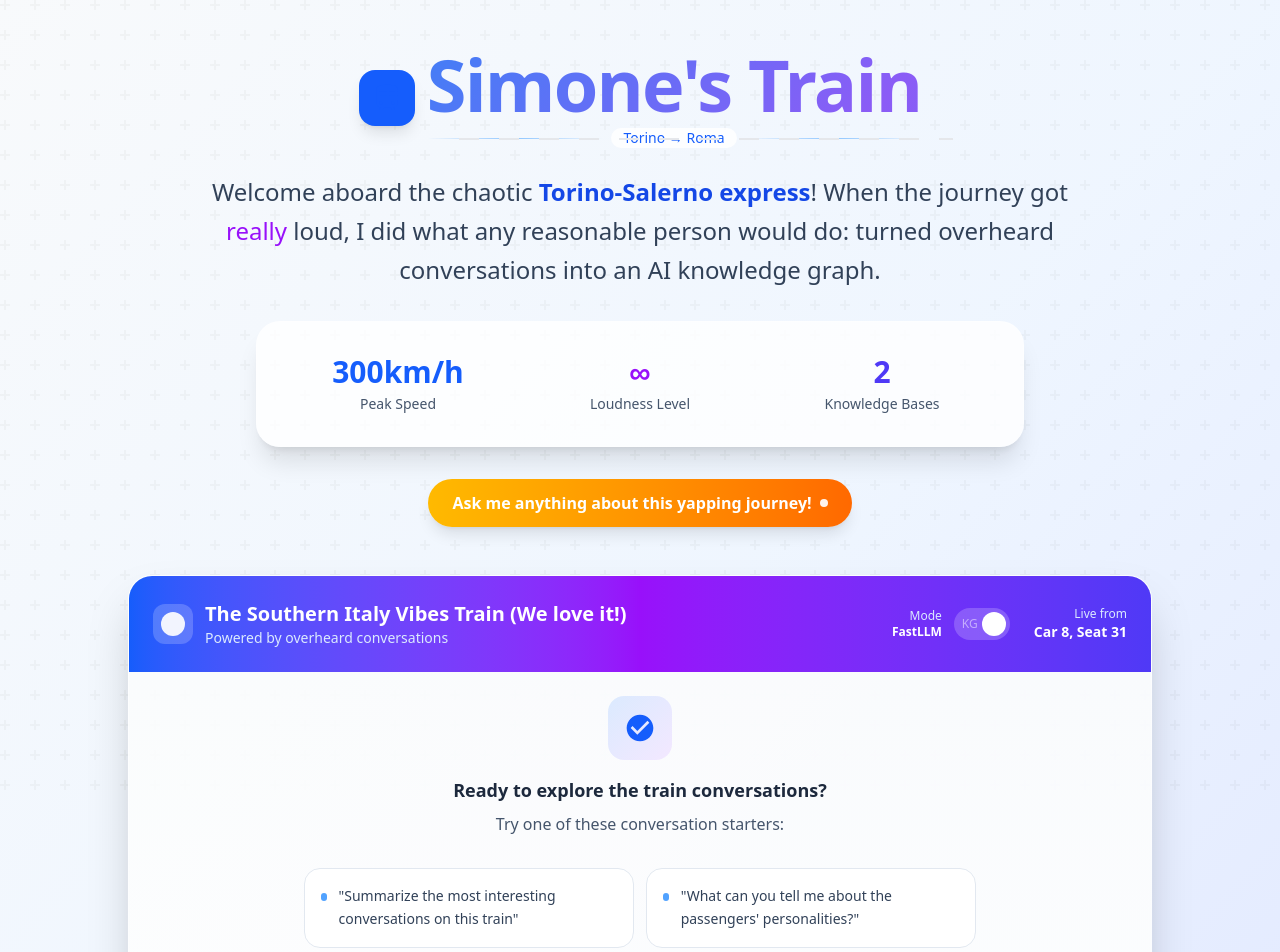
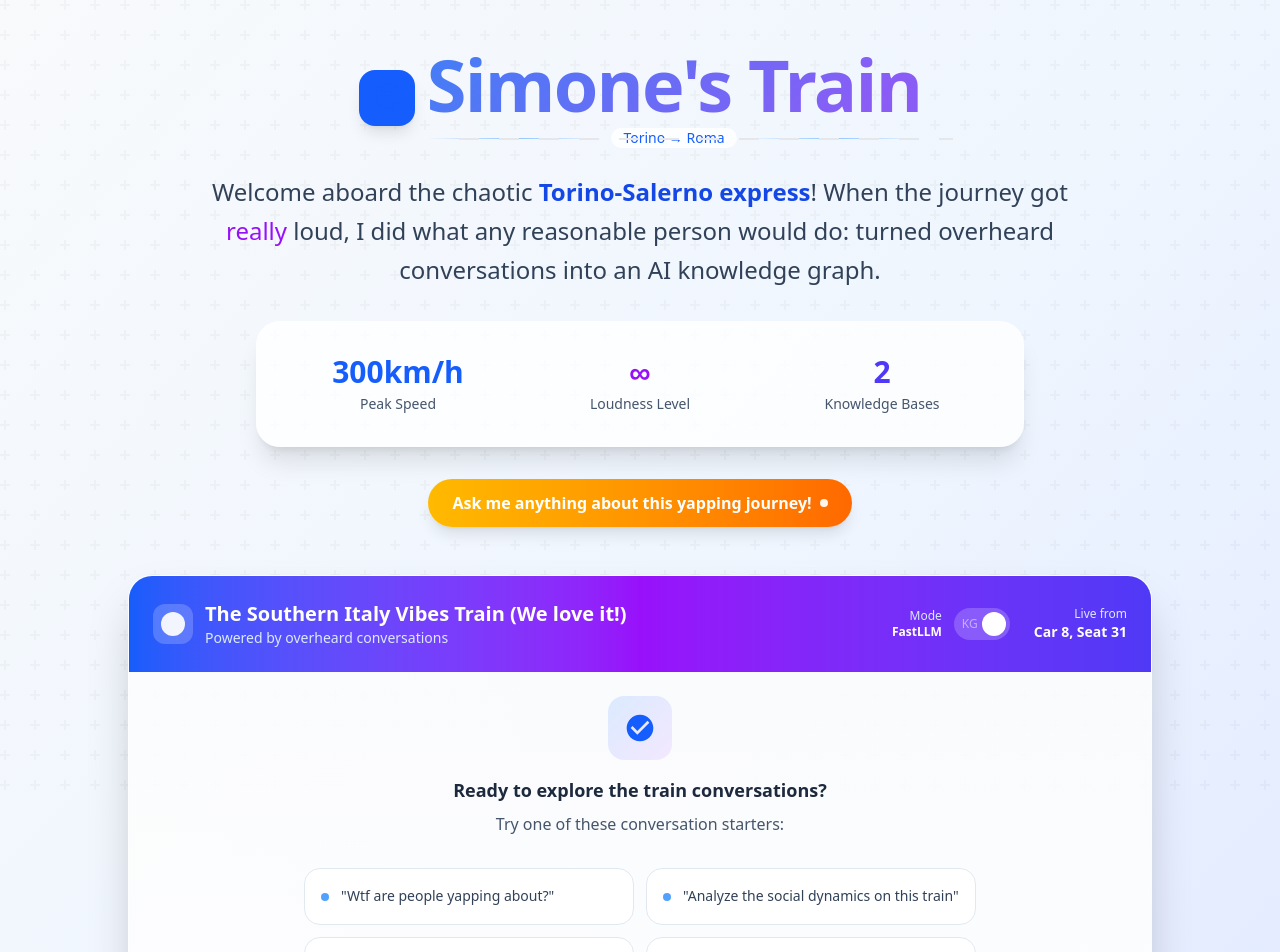
Before and after one commit to sim0wastaken/traingraph, a Next.js app in the folder frontend/trainapp/: page / in a window 1280 px wide. Shown: the top 952 px of the page. Built offline with nearby package versions, Linux system fonts and the light colour scheme.

Commit message:
Updated template prompts

```diff
--- a/frontend/trainapp/src/app/page.tsx
+++ b/frontend/trainapp/src/app/page.tsx
@@ -22,11 +22,11 @@ const knowledgeGraphPrompts = [
 ];
 
 const fastLLMPrompts = [
-  "Summarize the most interesting conversations on this train",
+  "Wtf are people yapping about?",
+  "Analyze the social dynamics on this train",
   "What can you tell me about the passengers' personalities?",
   "Create a short story based on the train conversations",
   "What themes emerge from the overheard discussions?",
-  "Analyze the social dynamics on this train",
   "Tell me more about Bart's views on Italian cities"
 ];
 
```
